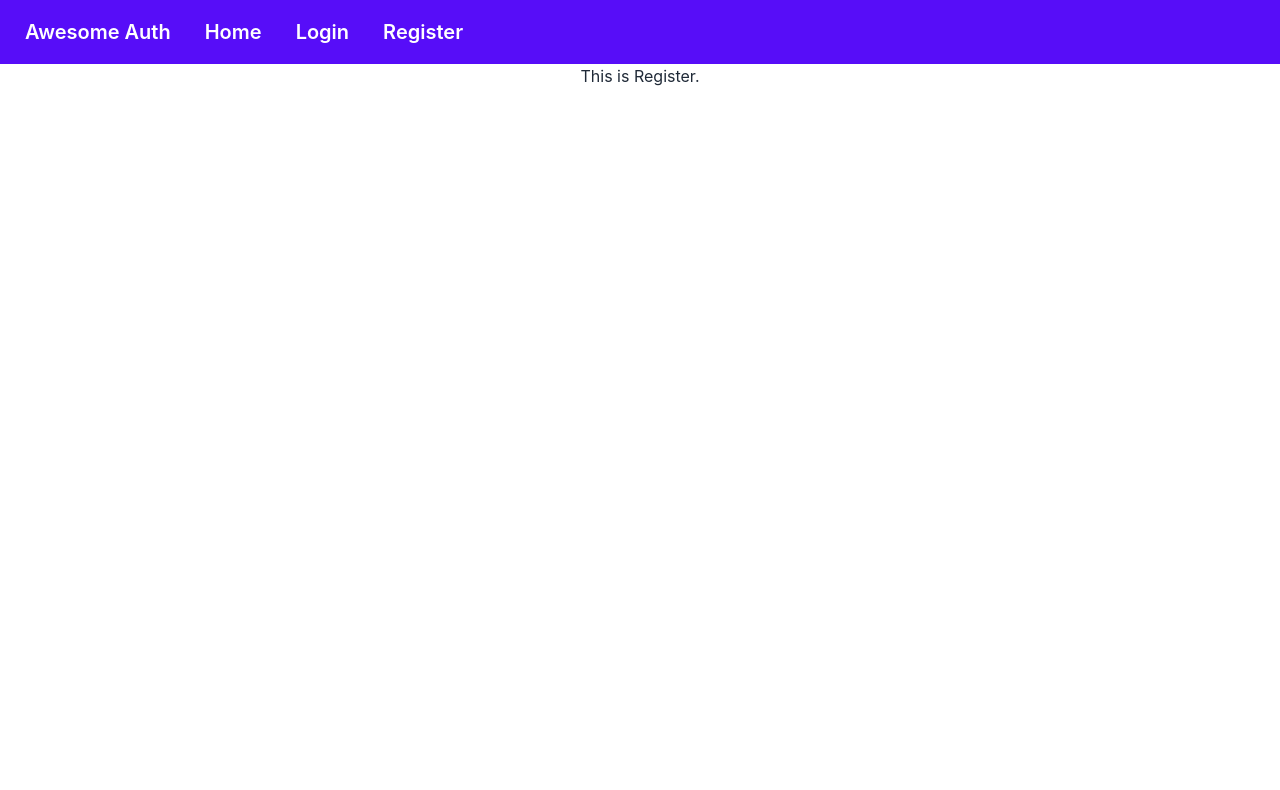
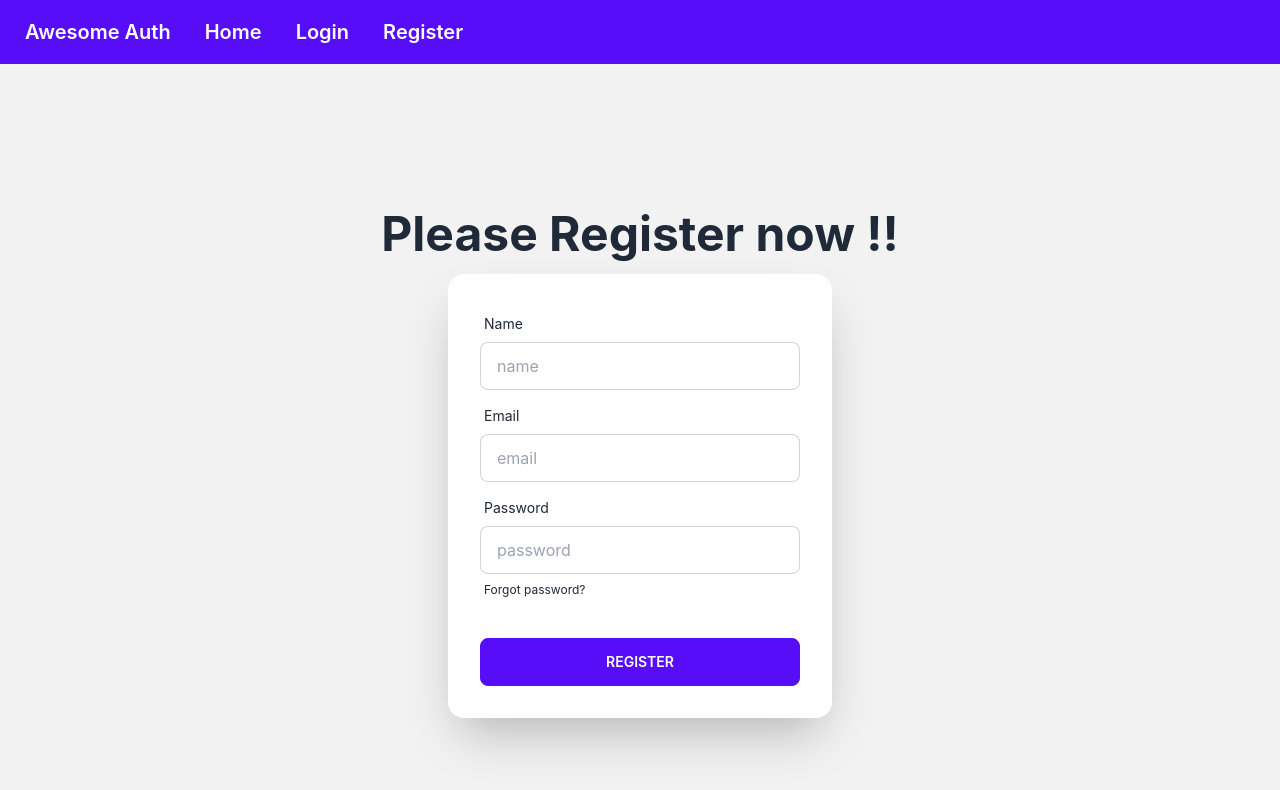
Before and after one commit to Marufhossain112/module-58, a React (Create React App) app: page /register in a window 1280 px wide. Shown: the top 790 px of the page. Built offline with nearby package versions, Linux system fonts and the light colour scheme.

Commit message:
2 / 11.29  login and register is almost designed

```diff
--- a/src/components/Login.js
+++ b/src/components/Login.js
@@ -1,23 +1,31 @@
 import React from "react";
 
 const Login = () => {
+  const handleForm = (e) => {
+    e.preventDefault();
+    const form = e.target;
+    const email = form.email.value;
+    const password = form.password.value;
+    console.log(email, password);
+  };
   return (
     <div>
-      <form className="hero min-h-screen bg-base-200">
+      <div className="hero min-h-screen bg-base-200">
         <div className="hero-content flex-col ">
           <div className="text-center lg:text-left">
             <h1 className="text-5xl font-bold">Please Login now!</h1>
           </div>
           <div className="card flex-shrink-0 w-full max-w-sm shadow-2xl bg-base-100">
-            <div className="card-body">
+            <form onSubmit={handleForm} className="card-body">
               <div className="form-control">
                 <label className="label">
                   <span className="label-text">Email</span>
                 </label>
                 <input
-                  type="text"
+                  type="email"
                   placeholder="email"
                   className="input input-bordered"
+                  name="email"
                   required
                 />
               </div>
@@ -29,6 +37,7 @@
                   type="password"
                   placeholder="password"
                   className="input input-bordered"
+                  name="password"
                   required
                 />
                 <label className="label">
@@ -40,10 +49,10 @@
               <div className="form-control mt-6">
                 <button className="btn btn-primary">Login</button>
               </div>
-            </div>
+            </form>
           </div>
         </div>
-      </form>
+      </div>
     </div>
   );
 };
--- a/src/components/Register.js
+++ b/src/components/Register.js
@@ -1,9 +1,71 @@
 import React from "react";
 
 const Register = () => {
+  const handleForm = (e) => {
+    e.preventDefault();
+    const form = e.target;
+    const name = form.name.value;
+    const email = form.email.value;
+    const password = form.password.value;
+    console.log(name, email, password);
+  };
   return (
     <div>
-      <h2>This is Register.</h2>
+      <div className="hero min-h-screen bg-base-200">
+        <div className="hero-content flex-col ">
+          <div className="text-center lg:text-left">
+            <h1 className="text-5xl font-bold">Please Register now !!</h1>
+          </div>
+          <div className="card flex-shrink-0 w-full max-w-sm shadow-2xl bg-base-100">
+            <form onSubmit={handleForm} className="card-body">
+              <div className="form-control">
+                <label className="label">
+                  <span className="label-text">Name</span>
+                </label>
+                <input
+                  type="text"
+                  placeholder="name"
+                  className="input input-bordered"
+                  name="name"
+                  required
+                />
+              </div>
+              <div className="form-control">
+                <label className="label">
+                  <span className="label-text">Email</span>
+                </label>
+                <input
+                  type="email"
+                  placeholder="email"
+                  className="input input-bordered"
+                  name="email"
+                  required
+                />
+              </div>
+              <div className="form-control">
+                <label className="label">
+                  <span className="label-text">Password</span>
+                </label>
+                <input
+                  type="password"
+                  placeholder="password"
+                  className="input input-bordered"
+                  name="password"
+                  required
+                />
+                <label className="label">
+                  <a href="#" className="label-text-alt link link-hover">
+                    Forgot password?
+                  </a>
+                </label>
+              </div>
+              <div className="form-control mt-6">
+                <button className="btn btn-primary">Register</button>
+              </div>
+            </form>
+          </div>
+        </div>
+      </div>
     </div>
   );
 };
```
